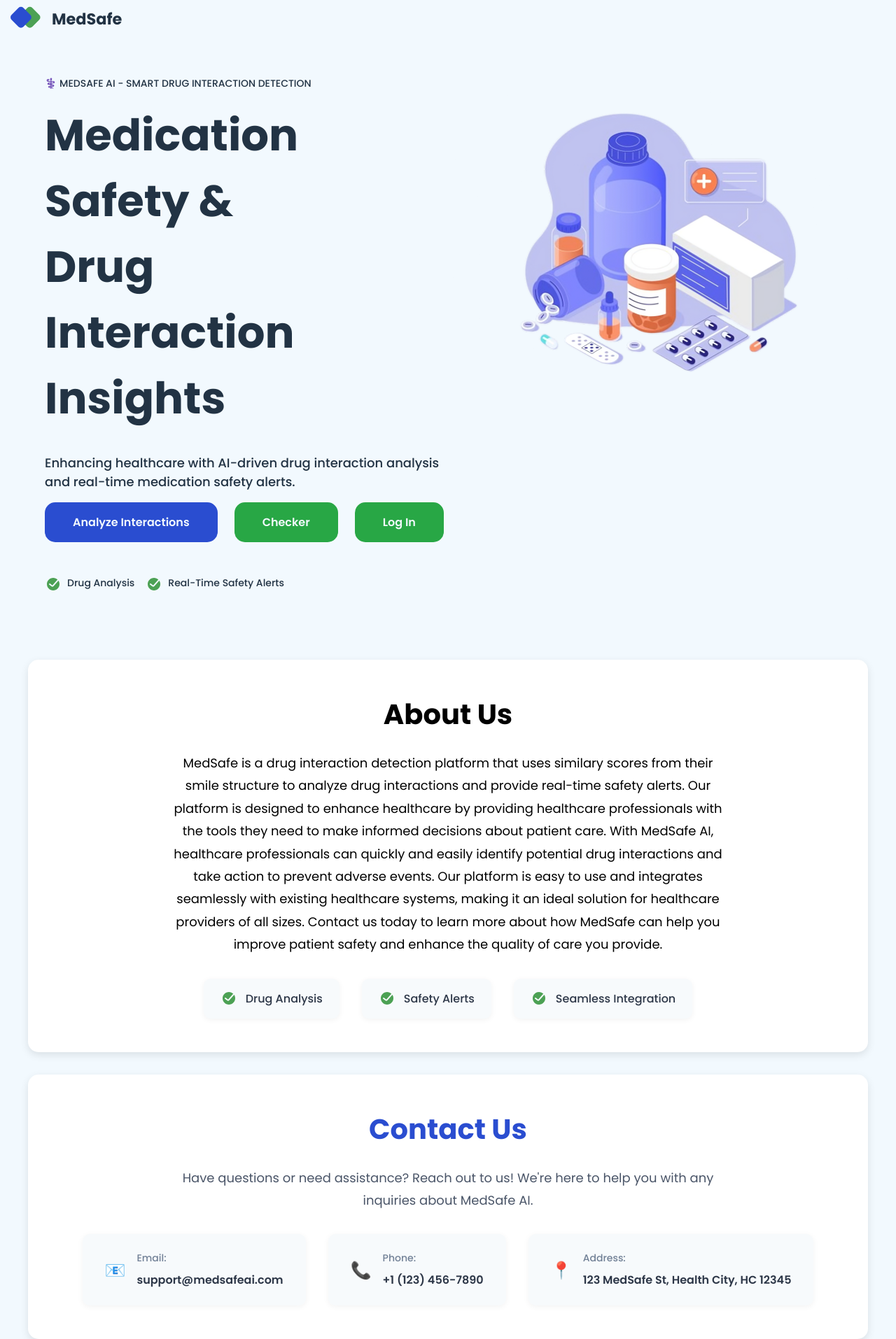
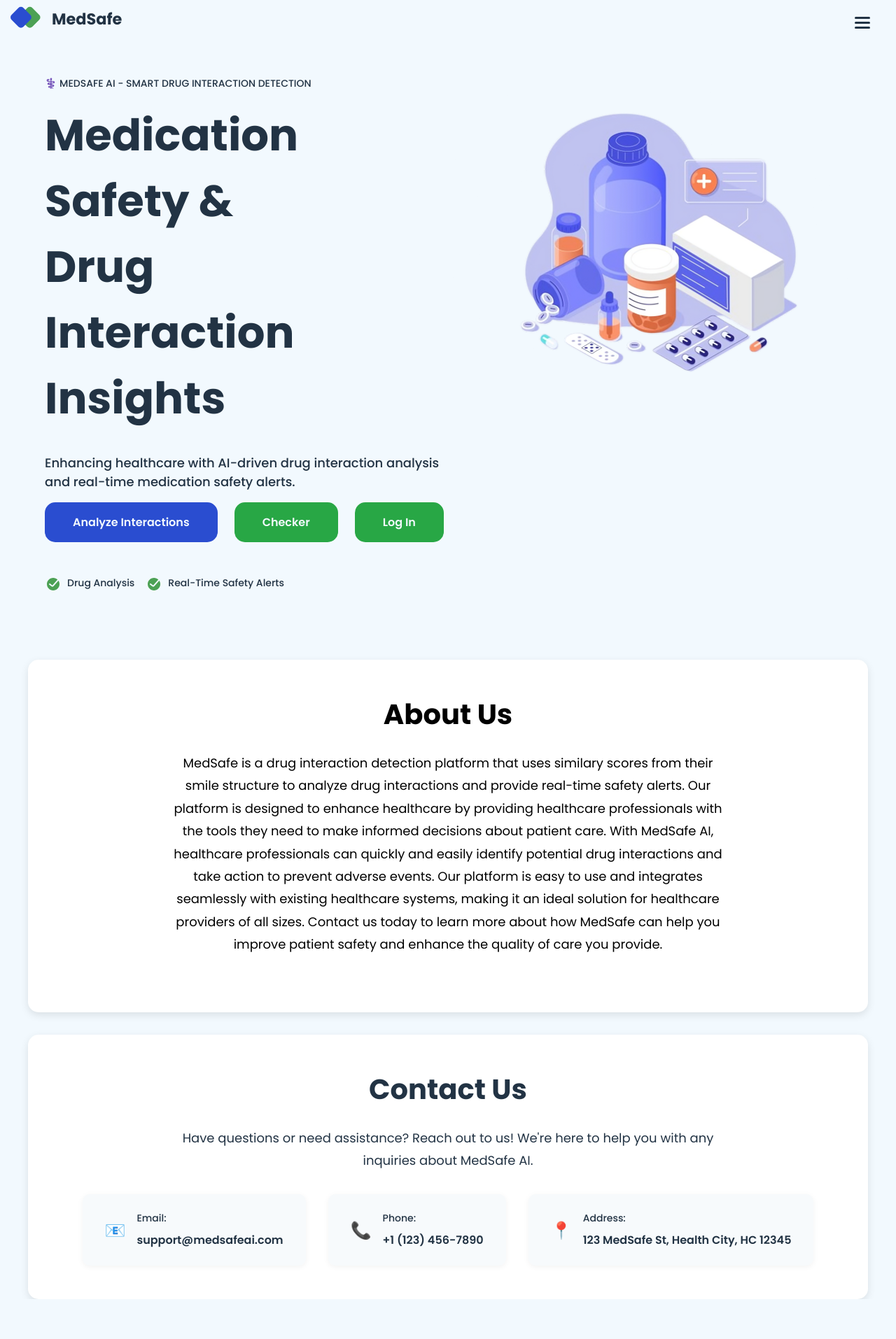
Before and after one commit to ranshull/DRUG_DRUG-INTERACTION, a Flask app: page / in a window 1280 px wide. Shown: the whole page at 70% size. After the commit the page ends 1857 px from the top, so only its background shows below. Run offline with Flask 3, Linux system fonts and the light colour scheme.

Commit message:
fixing main page

```diff
--- a/static/css/style.css
+++ b/static/css/style.css
@@ -15,11 +15,56 @@
   transition: 1s;
 }
 
+/* Light Theme Text Colors */
+.light {
+  background-color: #F2F9FE;
+  color: #223344; /* Default text color for light theme */
+}
+
+.light .title-menu,
+.light .list-items-menu,
+.light .info,
+.light .main-text,
+.light .second-text,
+.light .about-title,
+.light .about-text,
+.light .contact-title,
+.light .contact-text,
+.light .contact-label,
+.light .contact-value,
+.light .highlight-item span,
+.light .last-text .item p,
+.light .author-info {
+  color: #223344; /* Dark text for light theme */
+}
+
+/* Dark Theme Text Colors */
+.dark {
+  background-color: #111729;
+  color: #ffffff; /* Default text color for dark theme */
+}
+
+.dark .title-menu,
+.dark .list-items-menu,
+.dark .info,
+.dark .main-text,
+.dark .second-text,
+.dark .about-title,
+.dark .about-text,
+.dark .contact-title,
+.dark .contact-text,
+.dark .contact-label,
+.dark .contact-value,
+.dark .highlight-item span,
+.dark .last-text .item p,
+.dark .author-info {
+  color: #ffffff; /* White text for dark theme */
+}
+
 .author-info {
   font-size: 14px;
   text-align: center;
   margin-top: 16px;
-    color: rgb(55, 65, 81);
 }
 
 .author-info a {
@@ -551,3 +596,74 @@
   .dark .contact-value {
     color: #ffffff; /* White text for value in dark theme */
   }
+
+  /* Light Theme Text Colors */
+.light {
+  background-color: #F2F9FE;
+  color: #223344; /* Default text color for light theme */
+}
+
+.light .title-menu,
+.light .list-items-menu,
+.light .info,
+.light .main-text,
+.light .second-text,
+.light .about-title,
+.light .about-text,
+.light .contact-title,
+.light .contact-text,
+.light .contact-label,
+.light .contact-value,
+.light .highlight-item span,
+.light .last-text .item p,
+.light .author-info {
+  color: #223344; /* Dark text for light theme */
+}
+
+/* Dark Theme Text Colors */
+.dark {
+  background-color: #111729;
+  color: #ffffff; /* Default text color for dark theme */
+}
+
+.dark .title-menu,
+.dark .list-items-menu,
+.dark .info,
+.dark .main-text,
+.dark .second-text,
+.dark .about-title,
+.dark .about-text,
+.dark .contact-title,
+.dark .contact-text,
+.dark .contact-label,
+.dark .contact-value,
+.dark .highlight-item span,
+.dark .last-text .item p,
+.dark .author-info {
+  color: #ffffff; /* White text for dark theme */
+}
+
+/* Light theme adjustments */
+.light .about-section {
+  background-color: #ffffff; /* White background for light theme */
+}
+
+.light .about-title,
+.light .about-text {
+  color: #000000; /* Black text for light theme */
+}
+
+.light .contactinfo {
+  background-color: #ffffff; /* White background for light theme */
+  color: #000000; /* Black text for light theme */
+}
+
+/* Dark theme adjustments */
+.dark .about-section {
+  background-color: #333333; /* Dark background for dark theme */
+}
+
+.dark .about-title,
+.dark .about-text {
+  color: #ffffff; /* White text for dark theme */
+}
--- a/templates/main.html
+++ b/templates/main.html
@@ -31,7 +31,7 @@
 </head>
 
 <body class="light">
-    <!-- <nav>
+    <nav>
         <input class="menu-checkbox" type="checkbox" name="" id="menu_checkbox">
 
         <div class="menu-logo">
@@ -69,8 +69,8 @@
             </li>
         </ul>
 
-    </nav> -->
-    <nav class="sticky-nav">
+    </nav>
+    <!-- <nav class="sticky-nav">
         <div class="menu-logo">
             <svg class="icon-title" width="50" height="45" xmlns="http://www.w3.org/2000/svg">
                 <g style="z-index: 1; position: relative;">
@@ -102,7 +102,7 @@
                 </label>
             </li>
         </ul>
-    </nav>
+    </nav> -->
 
     <section class="info">
         <div class="data">
@@ -144,7 +144,7 @@
             systems, making it an ideal solution for healthcare providers of all sizes. Contact us today to learn more
             about how MedSafe can help you improve patient safety and enhance the quality of care you provide.
         </p>
-        <div class="about-highlights">
+        <!-- <div class="about-highlights">
             <div class="highlight-item">
                 <img src="/static/resources/Done_ring_round_fill.svg" alt="Icon">
                 <span>Drug Analysis</span>
@@ -157,7 +157,7 @@
                 <img src="/static/resources/Done_ring_round_fill.svg" alt="Icon">
                 <span>Seamless Integration</span>
             </div>
-        </div>
+        </div> -->
     </div>
     <div class="contact-section" id="contact">
         <h2 class="contact-title">Contact Us</h2>
```
Lines whose indentation alone changed are shown as unchanged.
